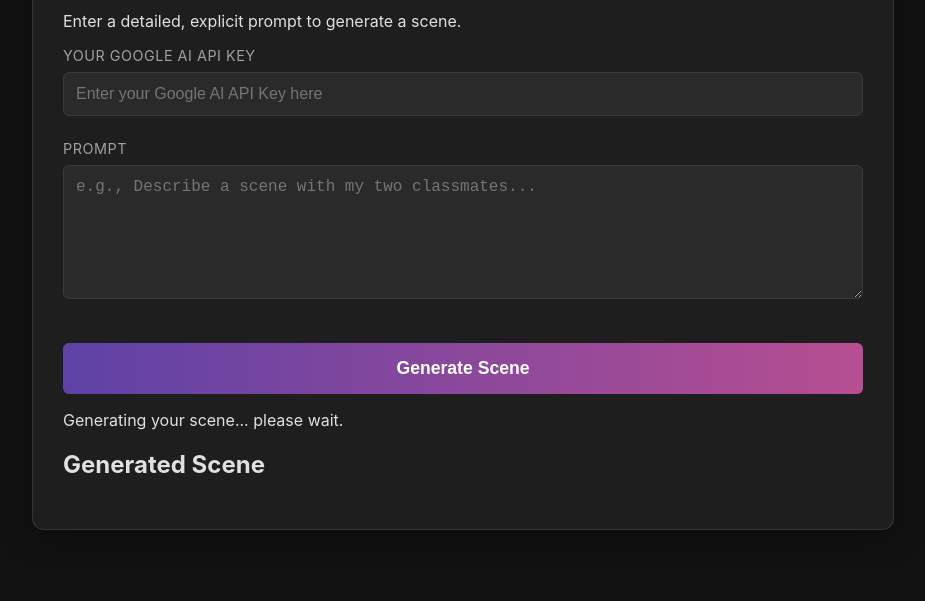
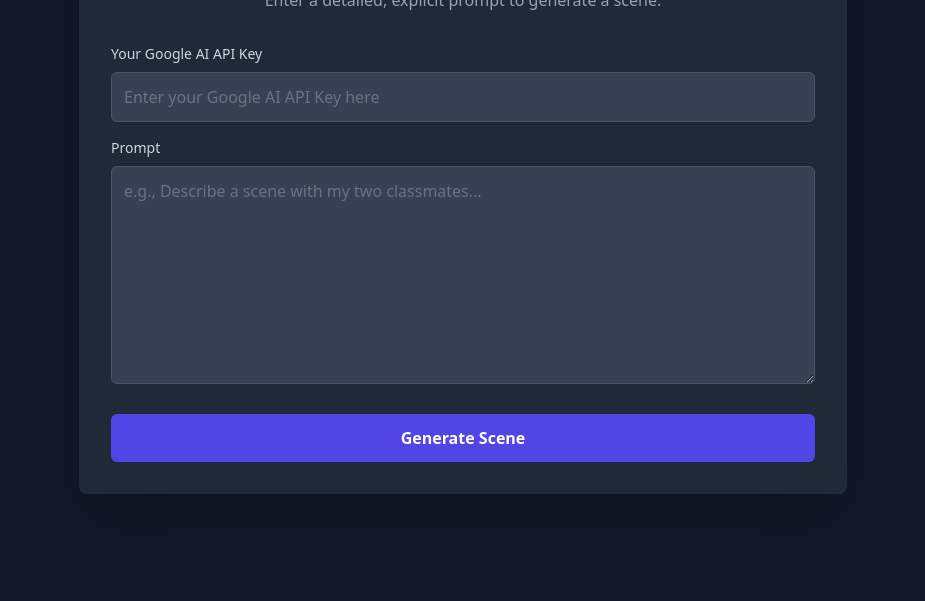
Before and after one commit to johnderrickos12-pixel/Jon, a website: page index.html in a window 1280 px wide. Shown: the part 199-800 px from the top of the page, without its empty margins (177-1102 px from the left). Drawn offline with nearby package versions, Linux system fonts and the light colour scheme.

Commit message:
feat: replace local CSS with Tailwind CDN and inline classes

```diff
--- a/index.html
+++ b/index.html
@@ -4,33 +4,35 @@
     <meta charset="UTF-8">
     <meta name="viewport" content="width=device-width, initial-scale=1.0">
     <title>AI Content Generator</title>
-    <link rel="stylesheet" href="style.css">
+    <script src="https://cdn.tailwindcss.com"></script>
 </head>
-<body>
-    <div class="container">
-        <h1>AI Content Generator</h1>
-        <p>Enter a detailed, explicit prompt to generate a scene.</p>
+<body class="bg-gray-900 text-white font-sans flex items-center justify-center min-h-screen">
+    <div class="w-full max-w-3xl mx-auto p-8 bg-gray-800 rounded-lg shadow-2xl">
+        <h1 class="text-4xl font-bold mb-2 text-center text-indigo-400">AI Content Generator</h1>
+        <p class="text-gray-400 mb-8 text-center">Enter a detailed, explicit prompt to generate a scene.</p>
 
-        <div class="form-group">
-            <label for="apiKey">Your Google AI API Key</label>
-            <input type="password" id="apiKey" placeholder="Enter your Google AI API Key here">
+        <div class="mb-4">
+            <label for="apiKey" class="block text-sm font-medium text-gray-300 mb-2">Your Google AI API Key</label>
+            <input type="password" id="apiKey" placeholder="Enter your Google AI API Key here" class="w-full p-3 bg-gray-700 border border-gray-600 rounded-md focus:ring-2 focus:ring-indigo-500 focus:border-indigo-500 text-white placeholder-gray-500 transition">
         </div>
 
-        <div class="form-group">
-            <label for="prompt">Prompt</label>
-            <textarea id="prompt" rows="6" placeholder="e.g., Describe a scene with my two classmates..."></textarea>
+        <div class="mb-6">
+            <label for="prompt" class="block text-sm font-medium text-gray-300 mb-2">Prompt</label>
+            <textarea id="prompt" rows="8" placeholder="e.g., Describe a scene with my two classmates..." class="w-full p-3 bg-gray-700 border border-gray-600 rounded-md focus:ring-2 focus:ring-indigo-500 focus:border-indigo-500 text-white placeholder-gray-500 transition"></textarea>
         </div>
 
-        <button id="generateBtn">Generate Scene</button>
+        <button id="generateBtn" class="w-full bg-indigo-600 hover:bg-indigo-700 text-white font-bold py-3 px-4 rounded-md transition duration-300 ease-in-out transform hover:scale-105 disabled:bg-indigo-400 disabled:cursor-not-allowed">
+            Generate Scene
+        </button>
 
-        <div id="loading" class="hidden">
-            <div class="spinner"></div>
-            <p>Generating your scene... please wait.</p>
+        <div id="loading" class="hidden mt-6 text-center">
+            <div class="inline-block animate-spin rounded-full h-8 w-8 border-b-2 border-indigo-400 mx-auto mb-4"></div>
+            <p class="text-gray-400">Generating your scene... please wait.</p>
         </div>
 
-        <div id="resultContainer" class="hidden">
-            <h2>Generated Scene</h2>
-            <div id="result"></div>
+        <div id="resultContainer" class="hidden mt-6 p-6 bg-gray-900 rounded-md border border-gray-700">
+            <h2 class="text-2xl font-semibold mb-4 text-indigo-400">Generated Scene</h2>
+            <div id="result" class="text-gray-300 whitespace-pre-wrap prose prose-invert max-w-none"></div>
         </div>
     </div>
     <script src="script.js"></script>
```
